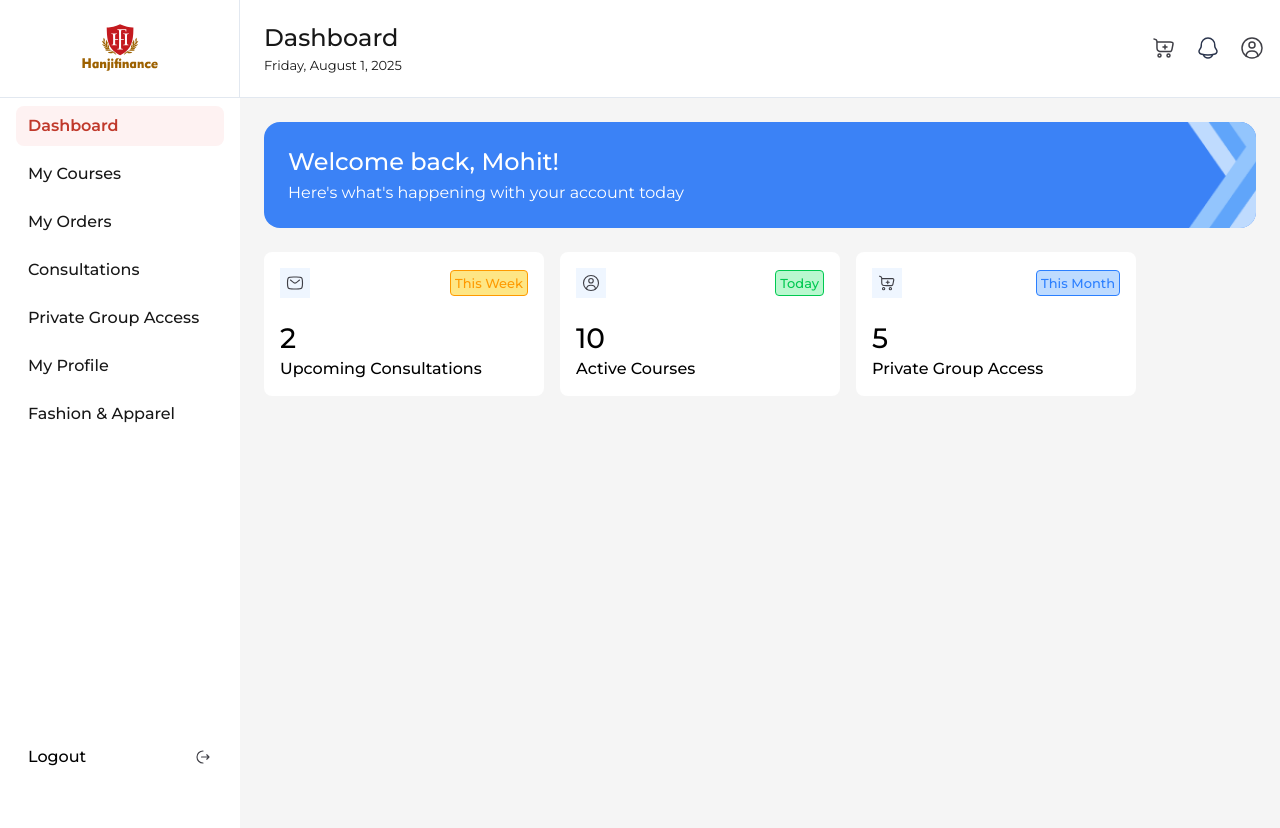
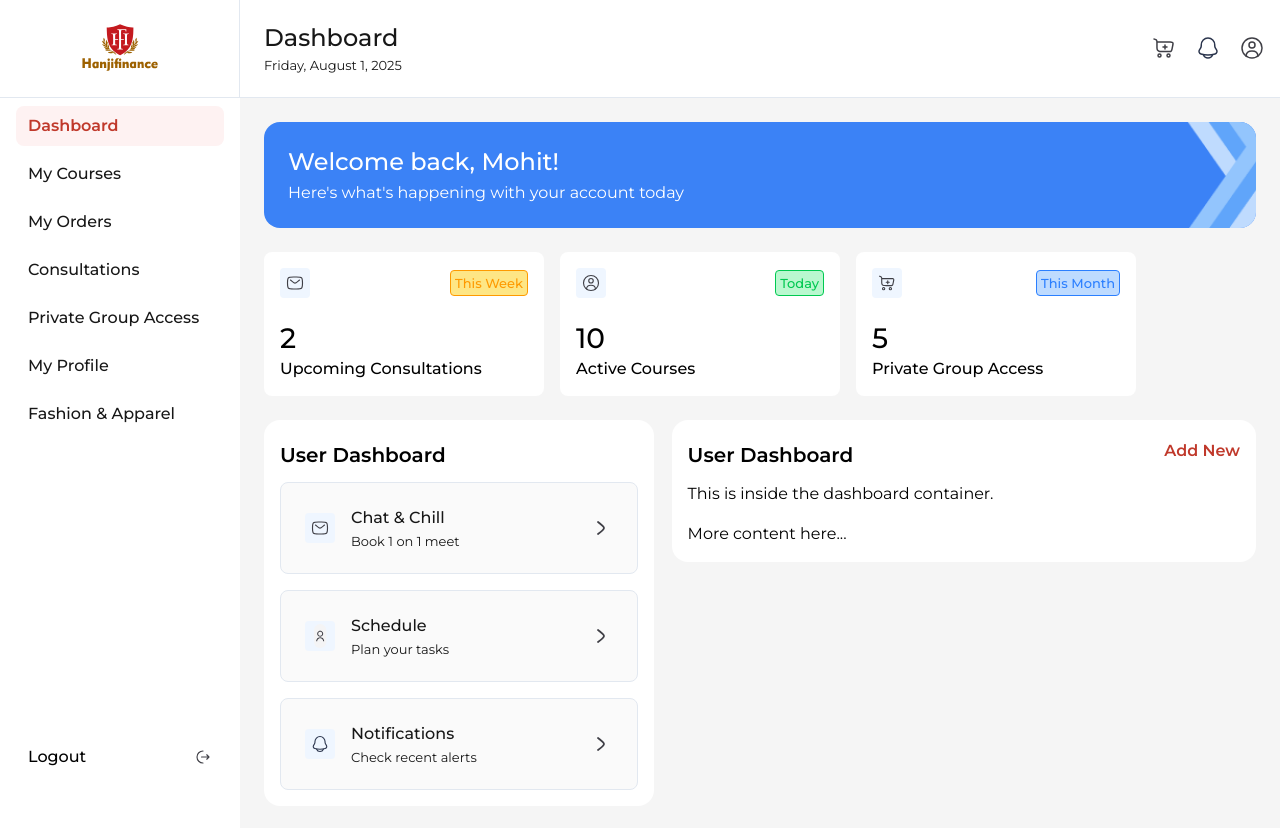
Before and after one commit to neon-lab-dev/HanjiFinance-Client, a React (Vite) app: page /dashboard in a window 1280 px wide. Shown: the top 828 px of the page. Built offline with nearby package versions, Linux system fonts and the light colour scheme.

Commit message:
quick actions completed

```diff
--- /dev/null
+++ b/src/components/Dashboard/DashboardPage/QuickAction/QuickActionCard/QuickActionCard.tsx
@@ -0,0 +1,33 @@
+import React from "react";
+import { ICONS } from "../../../../../assets";
+
+type QuickActionCardProps = {
+  icon: string;
+  title: string;
+  description: string;
+  arrowIcon?: string;
+};
+
+const QuickActionCard: React.FC<QuickActionCardProps> = ({
+  icon,
+  title,
+  description,
+  arrowIcon = ICONS.arrowDown,
+}) => {
+  return (
+    <div className="border-[1px] border-neutral-98 w-full rounded-lg bg-neutral-100 p-6 flex items-center justify-center">
+      <div className="flex w-full justify-between items-center gap-4">
+        <div className="size-[30px] p-[6px] bg-surface-40 flex justify-center items-center rounded-sm">
+          <img src={icon} className="size-6" />
+        </div>
+        <div className="flex-1 w-full space-y-1 text-neutral-20">
+          <h3 className="leading-[22px] font-medium">{title}</h3>
+          <p className="text-[13px] leading-[16px]">{description}</p>
+        </div>
+      </div>
+      <img src={arrowIcon} className="size-6 rotate-270" />
+    </div>
+  );
+};
+
+export default QuickActionCard;
--- /dev/null
+++ b/src/components/Dashboard/DashboardPage/QuickAction/QuickActionList.tsx
@@ -0,0 +1,42 @@
+import { ICONS } from "../../../../assets";
+import DashboardContainer from "../../SharedComponents/DashboardContainer/DashboardContainer";
+import QuickActionCard from "./QuickActionCard/QuickActionCard";
+
+const quickActions = [
+  {
+    icon: ICONS.email,
+    title: "Chat & Chill",
+    description: "Book 1 on 1 meet",
+  },
+  {
+    icon: ICONS.author,
+    title: "Schedule",
+    description: "Plan your tasks",
+  },
+  {
+    icon: ICONS.bell,
+    title: "Notifications",
+    description: "Check recent alerts",
+  },
+];
+
+const QuickActionsList = () => {
+  return (
+    <DashboardContainer
+            headerText="User Dashboard"
+          >
+    <div className="space-y-4">
+      {quickActions.map((action, index) => (
+        <QuickActionCard
+          key={index}
+          icon={action.icon}
+          title={action.title}
+          description={action.description}
+        />
+      ))}
+    </div>
+    </DashboardContainer>
+  );
+};
+
+export default QuickActionsList;
--- a/src/components/Dashboard/SharedComponents/DashboardContainer/DashboardContainer.tsx
+++ b/src/components/Dashboard/SharedComponents/DashboardContainer/DashboardContainer.tsx
@@ -10,14 +10,14 @@ interface DashboardContainerProps {
 
 const DashboardContainer = ({ children, headerText, btn, btnLink }: DashboardContainerProps) => {
   return (
-    <div className="bg-white rounded-2xl py-4 px-4">
+    <div className="bg-white rounded-2xl py-4 px-4 font-Montserrat">
       {(headerText || btn) && (
         <div className="flex justify-between items-center mb-4">
-          {headerText && <h2 className="text-lg font-semibold mt-2">{headerText}</h2>}
+          {headerText && <h2 className="text-xl leading-[22px] font-semibold font-semibold mt-2 accent-5">{headerText}</h2>}
           {btn && btnLink && (
             <Link
               to={btnLink}
-              className="bg-blue-500 text-white px-3 py-1 rounded-lg hover:bg-blue-600 transition"
+              className="text-primary-20 font-semibold leading-[22px]"
             >
               {btn}
             </Link>
--- a/src/components/Dashboard/SharedComponents/StatusCard/StatusCard.tsx
+++ b/src/components/Dashboard/SharedComponents/StatusCard/StatusCard.tsx
@@ -22,7 +22,7 @@ const StatusCard: React.FC<StatusCardProps> = ({
   return (
     <div className="bg-white rounded-lg p-4 space-y-6 font-Montserrat  w-[280px]">
       <div className="flex justify-between items-center">
-        <div className="size-[30px] p-[6px] bg-surface-40 flex justify-center items-center">
+        <div className="size-[30px] p-[6px] bg-surface-40 flex justify-center items-center rounded-sm">
           <img src={icon} className="size-6" />
         </div>
         <div
--- a/src/pages/Dashboard/Dashboard.tsx
+++ b/src/pages/Dashboard/Dashboard.tsx
@@ -1,14 +1,35 @@
-import React from 'react'
-import WelcomeSection from '../../components/Dashboard/DashboardPage/WelcomeSectoin/WelcomeSection'
-import StatusSectoin from '../../components/Dashboard/SharedComponents/StatusSectoin/StatusSectoin'
+import React from "react";
+import WelcomeSection from "../../components/Dashboard/DashboardPage/WelcomeSectoin/WelcomeSection";
+import StatusSectoin from "../../components/Dashboard/SharedComponents/StatusSectoin/StatusSectoin";
+import DashboardContainer from "../../components/Dashboard/SharedComponents/DashboardContainer/DashboardContainer";
+import QuickAction from "../../components/Dashboard/DashboardPage/QuickAction/QuickActionList";
 
 const Dashboard = () => {
   return (
-    <div className='space-y-6'>
-        <WelcomeSection/>
-        <StatusSectoin/>
+    <div className="space-y-6">
+      <WelcomeSection />
+      <StatusSectoin />
+      <div className="flex justify-center w-full flex-row gap-[18px]">
+        <div className="w-[40%]">
+
+        <QuickAction/>
+        </div>
+        <div className="w-[60%]">
+          <DashboardContainer
+        headerText="User Dashboard"
+        btn="Add New"
+        btnLink="/add-new"
+      >
+        <p>This is inside the dashboard container.</p>
+        <div className="mt-4">
+          <p>More content here...</p>
+        </div>
+      </DashboardContainer>
+        </div>
+      </div>
+
     </div>
-  )
-}
+  );
+};
 
-export default Dashboard
+export default Dashboard;
```
